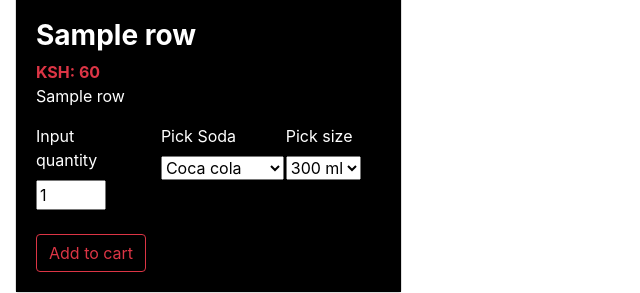
After one commit to gray-huntr/olive_restaurant, a Flask app: template app/templates/clients/drink_menu.html in a window 1280 px wide. The commit adds this page. Shown: the part 642-935 px from the top of the page, without its empty margins (0-640 px from the left). Run offline with Flask 3, Linux system fonts and the light colour scheme; the template is opened without the code that fills it: most values are stand-ins (such as "Sample title", 1, 10 or a date in 2020); one stand-in notice (Sample message) is shown; some libraries are stand-ins or nearby versions.

Commit message:
Drink ordering system created and working

```diff
--- /dev/null
+++ b/app/templates/clients/drink_menu.html
@@ -0,0 +1,80 @@
+<!DOCTYPE html>
+<html lang="en">
+<head>
+    {%include 'head.html'%}
+    <title>Drink menu</title>
+</head>
+<body>
+    {%include 'navbar.html'%}
+    <h3 class="jumbotron"> Drink menu</h3>
+    <div class="container">
+        <!--    function to display success or error messages-->
+        <b>{% with messages = get_flashed_messages(with_categories=true) %}
+            {% if messages %}
+            {% for category, message in messages %}
+            <div class="alert alert-{{category}}" role="alert">
+                {{ message }}
+            </div>
+            {% endfor %}
+            {% endif %}
+            {% endwith %}
+        </b> <br>
+    </div>
+    <section class="row col-md-12" >
+        {% for row in rows %}
+        <div class="col-md-4">
+            <div class="card">
+                <img src="static/images/{{row[2]}}" height="300" width="100%" alt="">
+                <div class="card-body" style="background-color: #000;">
+                    <h3><b class="card-title text-white" >{{ row[1]}}</b></h3>
+                    <b class="text-danger"> KSH: <span id="price"></span></b>
+                    <p class="text-white">{{ row[3] }}</p>
+                    <form action="/addtocart/Drink" method="post">
+<!--                        A div containing the quantity, type of drink and size of drink-->
+                        <div class="row">
+<!--                            Contains quantity-->
+                            <div class="col-md-4">
+                                <label class="text-white"> Input quantity</label> <br>
+                                <input type="text" name="quantity" required placeholder="Input quantity" value="1" style="width:70px"> <br><br>
+                            </div>
+<!--                            Contains the type of soda to choose from-->
+                            <div class="col-md-4">
+                                <label class="text-white">Pick Soda</label>
+                                <select name="soda" id="">
+                                    <option value="Coca cola">Coca cola</option>
+                                    <option value="Sprite">Sprite</option>
+                                    <option value="Black current">Black current</option>
+                                    <option value="Stoney">Stoney</option>
+                                </select>
+                            </div>
+<!--                            Contains the size to choose from-->
+                            <div class="col-md-4">
+                                <label for="size" class="text-white">Pick size</label>
+                                <select name="size" id="size">
+                                    <option value="60">300 ml</option>
+                                    <option value="100">500 ml</option>
+                                </select>
+                            </div>
+                        </div>
+                        <input type="text" name="id" value="{{row [0]}}" hidden>
+                        <button type="submit" class="btn btn-outline-danger">Add to cart</button>
+                    </form>
+                </div>
+            </div>
+        </div>
+        {% endfor %}
+    </section>
+    <script>
+        function notEmpty(){
+
+            var e = document.getElementById("size");
+            var strUser = e.options[e.selectedIndex].value;
+            document.getElementById('price').innerHTML = strUser;
+
+        }
+        notEmpty()
+
+        document.getElementById("size").onchange = notEmpty;
+    </script>
+</body>
+</html>
--- a/app/templates/clients/food_menu.html
+++ b/app/templates/clients/food_menu.html
@@ -29,7 +29,7 @@
                     <h3><b class="card-title text-white" >{{ row[1]}}</b></h3> <br>
                     <b><p class="text-danger"> KSH: {{ row[4] }}</p></b>
                     <p class="text-white">{{ row[3] }}</p>
-                    <form action="/addtocart" method="post">
+                    <form action="/addtocart/Food" method="post">
                         <label class="text-white"> Input quantity below</label>
                         <input type="text" name="quantity" required placeholder="Input quantity" value="1"> <br><br>
                         <input type="text" name="id" value="{{row [0]}}" hidden>
--- a/app/templates/clients/order_type.html
+++ b/app/templates/clients/order_type.html
@@ -8,7 +8,7 @@
     <h3 class="jumbotron">Pick order type</h3>
     <div class="text-center">
         <a href="/inhouse"><button class="btn btn-primary">INHOUSE ORDER</button></a>  <br><br>
-        <a href=""><button CLASS="btn btn-primary">DELIVERY ORDER</button></a>
+        <a href=""><button CLASS="btn btn-primary">TAKE AWAY ORDER</button></a>
     </div>
 </body>
 </html>
--- a/app/templates/navbar.html
+++ b/app/templates/navbar.html
@@ -19,7 +19,7 @@
 					<a class="nav-link text-danger" href='/food_menu'>FOODS</a>
 					</li>
 					<li class="nav-item">
-					<a class="nav-link text-primary" href='/'>DRINKS</a>
+					<a class="nav-link text-primary" href='/drink_menu'>DRINKS</a>
 					</li>
 					<li class="nav-item">
 					<a class="nav-link text-danger" href='/'>CONTACT US</a>
```
Also changed, not shown: app/client_views.py (+132 -50 lines), app/static/images/soda.jpg (added), 1 other file.
